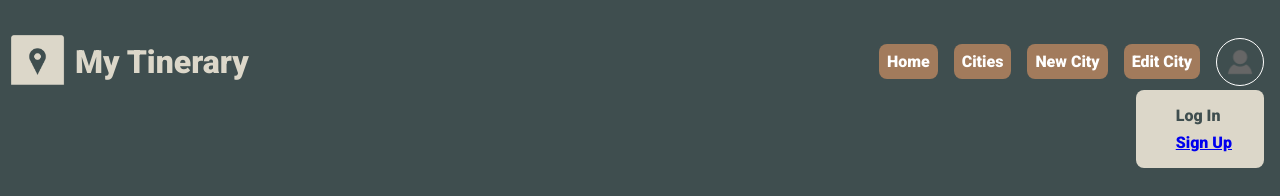
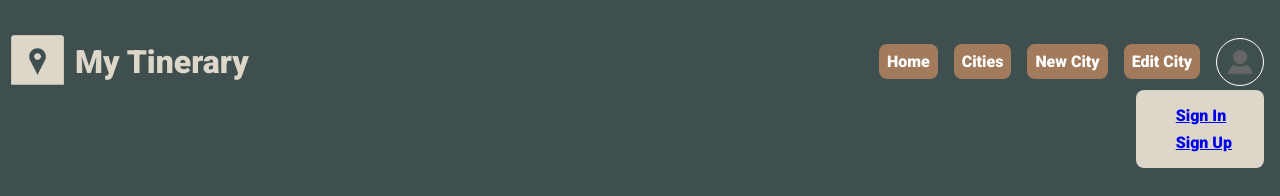
Before and after one commit to Matias98cs/mytinerary-panzer, a React (Create React App) app: page / in a window 1280 px wide. Both pictures are taken after a click on the picture 1240 px from the left and 61 px from the top of the page. Shown: the top 196 px of the page. Built offline with nearby package versions, Linux system fonts and the light colour scheme; no server answers.

Commit message:
Configuramos LinkRouter de Singin

```diff
--- a/src/components/menu_hambur/Menu.js
+++ b/src/components/menu_hambur/Menu.js
@@ -43,7 +43,7 @@ export default function Menu() {
             open
                 ?
                 <ul>
-                  <li>Log In</li>
+                  <LinkRouter to='auth/signin'>Sign In</LinkRouter>
                   <LinkRouter to='auth/signup'>Sign Up</LinkRouter>
                 </ul>
                 :
```
